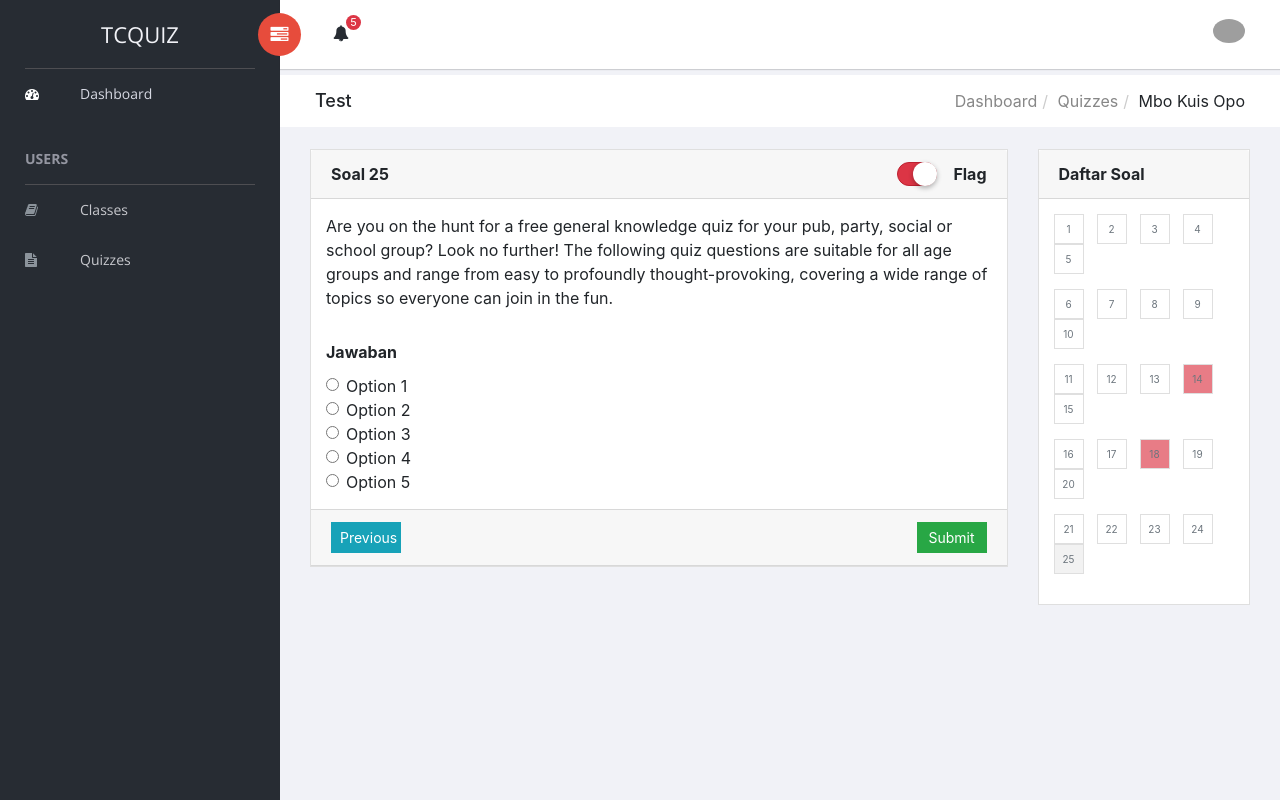
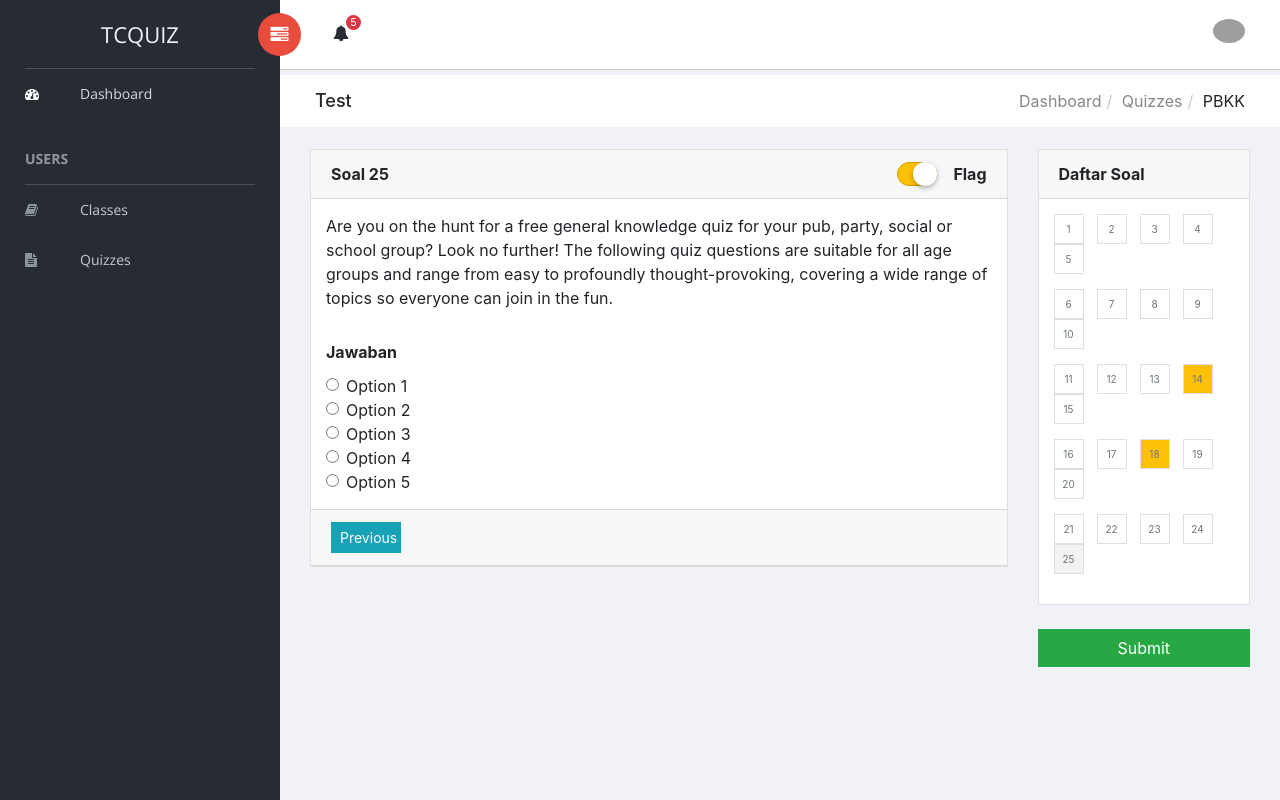
Before and after one commit to dnirmalasari18/tcquiz, a Laravel app: page /mahasiswa/test3 in a window 1280 px wide. Run offline with Laravel 8, Linux system fonts and the light colour scheme; the visitor is signed in with stand-in values (Sample User, id 1); data that the repository does not hold is empty; parts of the project's set-up code (start-up, migrations or seed data) failed here and were passed over; some libraries are stand-ins or nearby versions; grey boxes are pictures that could not be loaded.

Commit message:
update test layout

```diff
--- a/resources/views/mahasiswa/test3.blade.php
+++ b/resources/views/mahasiswa/test3.blade.php
@@ -9,7 +9,7 @@
 @section('breadcrumbs')
 <li><a href="#">Dashboard</a></li>
 <li><a href="#">Quizzes</a></li>
-<li class="active">Mbo Kuis Opo</li>
+<li class="active">PBKK</li>
 @endsection
 
 @section('content')
@@ -18,7 +18,7 @@
         <div class="card-header">
             <strong class="card-title">Soal 25</strong>
             <strong class="card-title" style="float: right; margin-bottom: 0;">Flag</strong>
-            <label class="switch switch-3d switch-danger mr-3" style="float: right; margin-bottom: 0;"><input type="checkbox" class="switch-input" checked="false"> <span class="switch-label"></span> <span class="switch-handle"></span></label>
+            <label class="switch switch-3d switch-warning mr-3" style="float: right; margin-bottom: 0;"><input type="checkbox" class="switch-input" checked="false"> <span class="switch-label"></span> <span class="switch-handle"></span></label>
         </div>
         <div class="card-body">
             Are you on the hunt for a free general knowledge quiz for your pub, party, social or school group? Look no further! The following quiz questions are suitable for all age groups and range from easy to profoundly thought-provoking, covering a wide range of topics so everyone can join in the fun.
@@ -56,7 +56,6 @@
         </div>
         <div class="card-header" style="border-top: 1px solid rgba(0,0,0,.125);">
             <button type="button" class="btn btn-info btn-sm" data-toggle="modal" style="width: 70px;">Previous</button>
-            <button type="button" class="btn btn-success btn-sm" data-toggle="modal" style="float: right; width: 70px;">Submit</button>
         </div>
     </div>
 </div>
@@ -148,7 +147,7 @@
                 </div>
                 <div class="col">
                     <section class="card" style="width: 30px; height: 30px; line-height: 28px;">
-                        <div class="card-body text-secondary" style="padding:0;text-align: center; background-color: #e87c86;">14</div>
+                        <div class="card-body text-secondary" style="padding:0;text-align: center; background-color: #ffc107;">14</div>
                     </section>
                 </div>
                 <div class="col">
@@ -170,7 +169,7 @@
                 </div>
                 <div class="col">
                     <section class="card" style="width: 30px; height: 30px; line-height: 28px;">
-                        <div class="card-body text-secondary" style="padding:0;text-align: center; background-color: #e87c86;">18</div>
+                        <div class="card-body text-secondary" style="padding:0;text-align: center; background-color: #ffc107;">18</div>
                     </section>
                 </div>
                 <div class="col">
@@ -213,6 +212,7 @@
             </div>
         </div>
     </div>
+    <button type="submit" class="btn btn-success btn-block">Submit</button>
 </div>
 
 @endsection
```
Also changed, not shown: resources/views/mahasiswa/test.blade.php (+4 -4 lines), resources/views/mahasiswa/test2.blade.php (+5 -4 lines).
